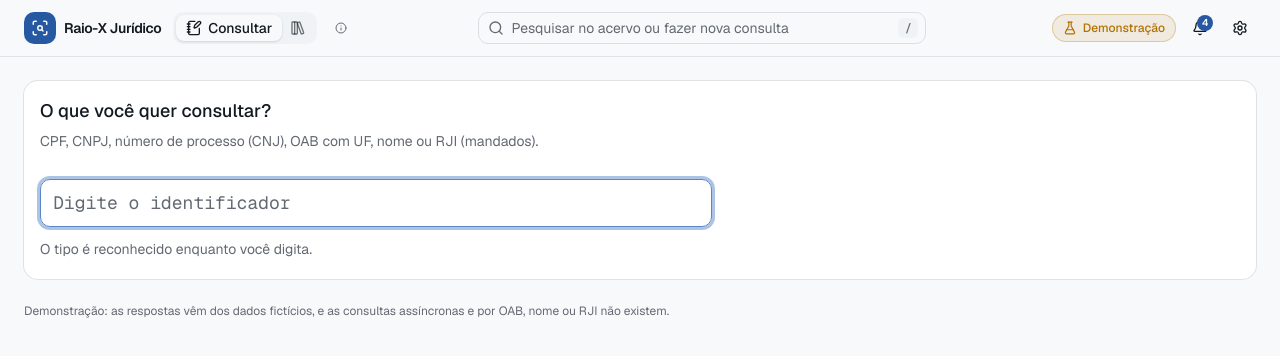
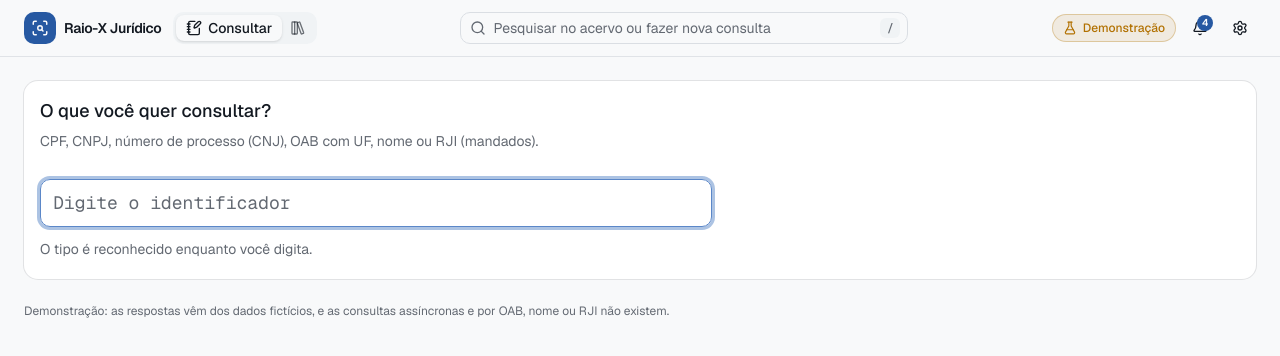
Before and after one commit to erllindowo-svg/spike, a Next.js app: page / in a window 1280 px wide. Shown: the top 356 px of the page. Built offline with nearby package versions, Linux system fonts and the light colour scheme.

Commit message:
feat(layout): remove the page help icon from the header (stage 7, circle 5, slice 1)

```diff
--- a/src/components/layout/app-header.tsx
+++ b/src/components/layout/app-header.tsx
@@ -4,7 +4,6 @@ import {
   BellIcon,
   DatabaseIcon,
   FlaskConicalIcon,
-  InfoIcon,
   SearchIcon,
   SettingsIcon,
   XIcon,
@@ -14,13 +13,6 @@ import { usePathname } from "next/navigation";
 import { Suspense, useState } from "react";
 
 import { Button } from "@/components/ui/button";
-import {
-  Popover,
-  PopoverContent,
-  PopoverDescription,
-  PopoverTitle,
-  PopoverTrigger,
-} from "@/components/ui/popover";
 import {
   Tooltip,
   TooltipContent,
@@ -78,41 +70,17 @@ function ActiveMainSwitch() {
   return <MainSwitch pathname={usePathname()} />;
 }
 
-// Título da página e o "i" com a explicação dela (navigation.ts). O título
-// só aparece fora das duas páginas principais (a alternância já diz o nome
-// delas).
+// Título da página, só fora das duas páginas principais (a alternância já
+// diz o nome delas).
 function PageHeading() {
   const pathname = usePathname();
-  const { title, help } = getPageInfo(pathname);
+  const { title } = getPageInfo(pathname);
   const isMain = mainNav.some((item) => isNavItemActive(pathname, item));
+  if (isMain) return null;
   return (
-    <div className="hidden min-w-0 items-center gap-1 md:flex">
-      {!isMain && (
-        <h1 className="truncate font-heading text-base font-semibold tracking-tight">
-          {title}
-        </h1>
-      )}
-      {help && (
-        <Popover>
-          <PopoverTrigger
-            render={
-              <Button
-                variant="ghost"
-                size="icon-xs"
-                className="text-muted-foreground"
-                aria-label={`O que é ${title}?`}
-              />
-            }
-          >
-            <InfoIcon />
-          </PopoverTrigger>
-          <PopoverContent>
-            <PopoverTitle>{title}</PopoverTitle>
-            <PopoverDescription>{help}</PopoverDescription>
-          </PopoverContent>
-        </Popover>
-      )}
-    </div>
+    <h1 className="hidden min-w-0 truncate font-heading text-base font-semibold tracking-tight md:block">
+      {title}
+    </h1>
   );
 }
 
--- a/src/components/layout/navigation.ts
+++ b/src/components/layout/navigation.ts
@@ -57,38 +57,34 @@ export function isNavItemActive(pathname: string, item: NavItem): boolean {
   );
 }
 
-// Título e ajuda (o "i" ao lado do título) de cada página. Duas ou três
-// frases, para quem nunca usou o app. Os prefixos mais específicos vêm
-// primeiro.
-type PageInfo = { prefix: string; title: string; help: string };
+// Título de cada página. Os prefixos mais específicos vêm primeiro. O "i"
+// com a ajuda de cada página saiu no círculo 5: o fluxo das páginas já se
+// explica.
+type PageInfo = { prefix: string; title: string };
 
 const pages: PageInfo[] = [
   {
     prefix: "/acervo",
     title: "Acervo",
-    help: "Tudo o que o app já sabe. No topo, o que chegou (alertas) e os números; embaixo, cada identificador que você pesquisou, monitorou ou salvou, que abre a ficha com consultas, dados guardados, monitoramento e alertas. Abrir esta página não consulta a JUDIT.",
   },
   {
     prefix: "/webhooks",
     title: "Diagnóstico de webhooks",
-    help: "Registro técnico das entregas de webhook da JUDIT: o que chegou, quando e o que o app fez com cada entrega. Serve para investigar falhas e duplicidades.",
   },
   {
     prefix: "/configuracoes",
     title: "Configurações",
-    help: "Situação das integrações (JUDIT, webhooks e banco), calculada a partir das variáveis de ambiente do servidor, e a vista de suporte.",
   },
   {
     prefix: "/",
     title: "Consultar",
-    help: "Digite um CPF, CNPJ, número de processo (CNJ), OAB, nome ou RJI: o tipo é reconhecido pela digitação. Depois escolha o que quer saber e clique em Consultar (uma resposta, cobrada uma vez) ou, onde existe, em Monitorar (acompanhamento cobrado a cada execução).",
   },
 ];
 
-export function getPageInfo(pathname: string): { title: string; help: string } {
+export function getPageInfo(pathname: string): { title: string } {
   const page =
     pages.find((p) =>
       p.prefix === "/" ? pathname === "/" : isNavActive(pathname, p.prefix),
     ) ?? null;
-  return page ?? { title: "Raio-X Jurídico", help: "" };
+  return page ?? { title: "Raio-X Jurídico" };
 }
```
